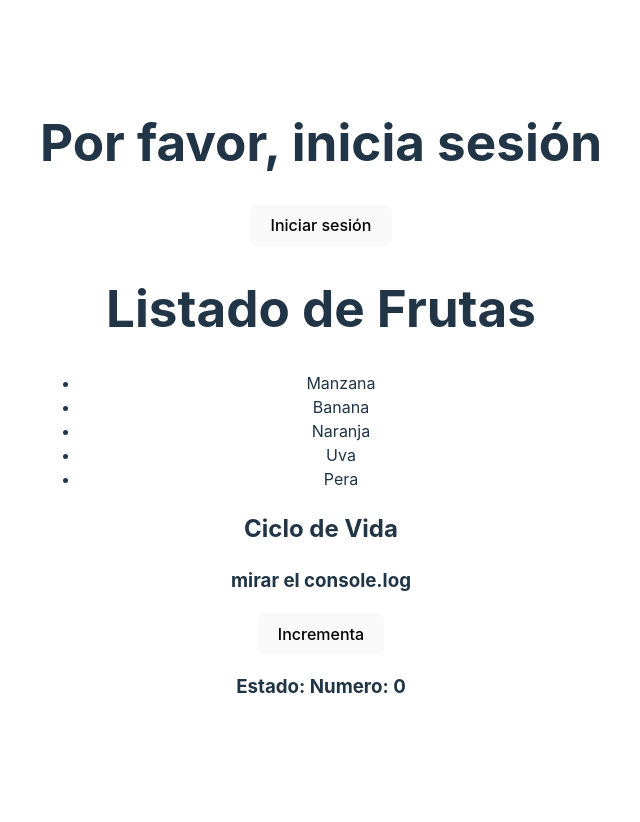
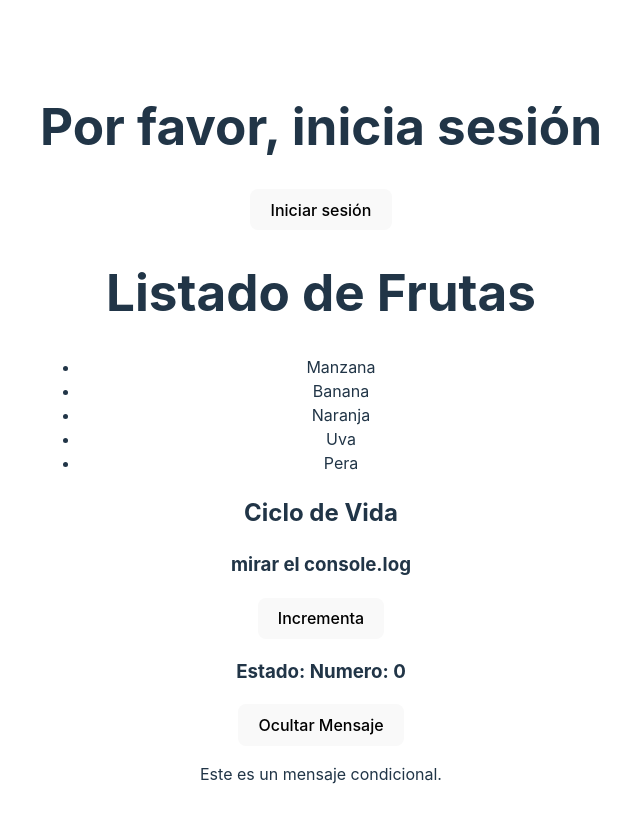
Before and after one commit to pepesan/ejemplo-vite-react-ts, a React (Vite) app: page / in a window 1280 px wide. Shown: the top 822 px of the page, without its empty margins (319-959 px from the left). Before the commit the page ends 800 px from the top, so only its background shows below. Built offline with nearby package versions, Linux system fonts and the light colour scheme.

Commit message:
Ejemplos de componentes basados en constantes de funciones anónimas para manejo de sentencias condicionales que presentan o no contenido html

```diff
--- a/src/App.tsx
+++ b/src/App.tsx
@@ -2,6 +2,7 @@ import './App.css'
 import CondicionalComponent from "./components/vista/CondicionalComponent.tsx";
 import ListadoComponent from "./components/vista/ListadoComponent.tsx";
 import CicloDeVida from "./components/ciclosdevida/CicloDeVida.tsx";
+import MostrarElementoComponent from "./components/vista/MostrarElementoComponent.tsx";
 
 
 
@@ -13,6 +14,7 @@ function App() {
           <CondicionalComponent/>
           <ListadoComponent/>
           <CicloDeVida/>
+          <MostrarElementoComponent/>
       </div>
     </>
   )
--- /dev/null
+++ b/src/components/vista/MostrarElementoComponent.tsx
@@ -0,0 +1,20 @@
+import { useState } from 'react';
+
+const MostrarElementoComponent = () => {
+    const [mostrar, setMostrar] = useState(true);
+
+    const toggleMostrar = () => {
+        setMostrar((prev) => !prev);
+    };
+
+    return (
+        <div>
+            <button onClick={toggleMostrar}>
+                {mostrar ? 'Ocultar Mensaje' : 'Mostrar Mensaje'}
+            </button>
+            {mostrar && <p>Este es un mensaje condicional.</p>}
+        </div>
+    );
+};
+
+export default MostrarElementoComponent;
```
